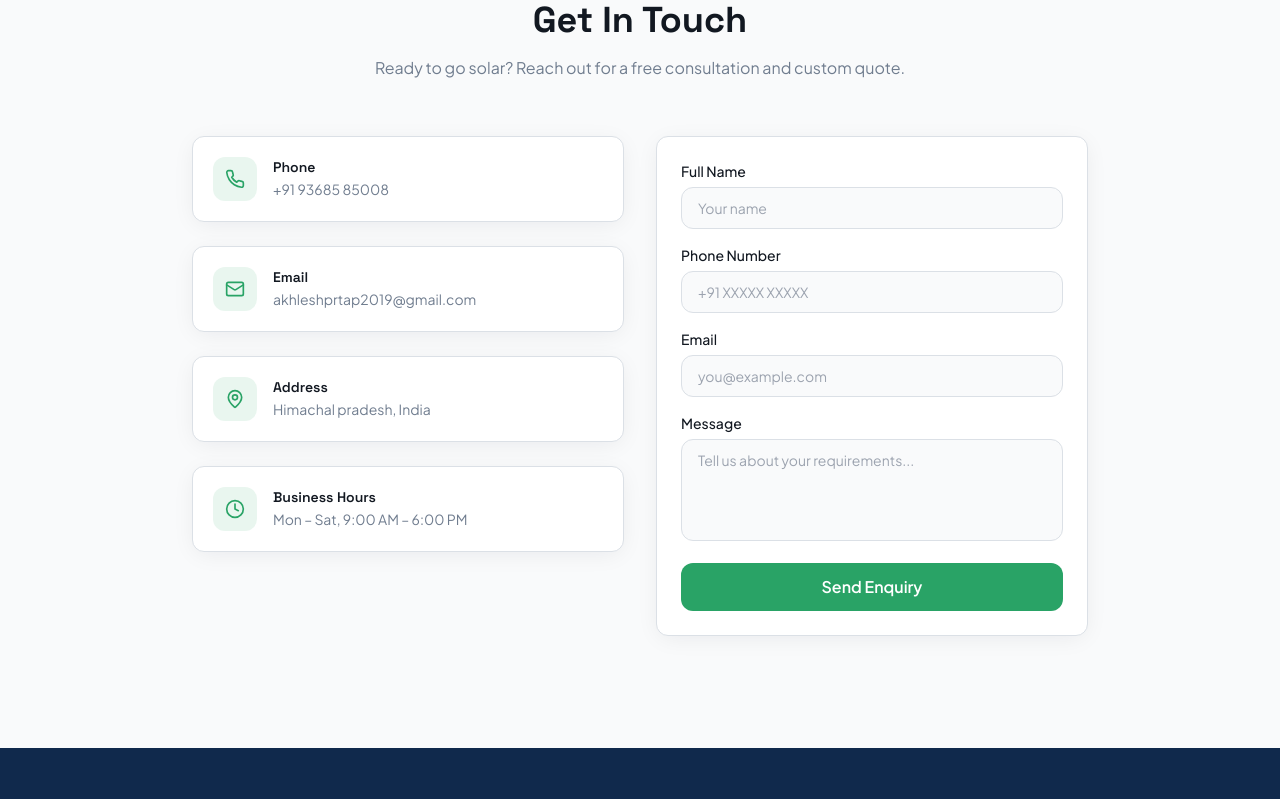
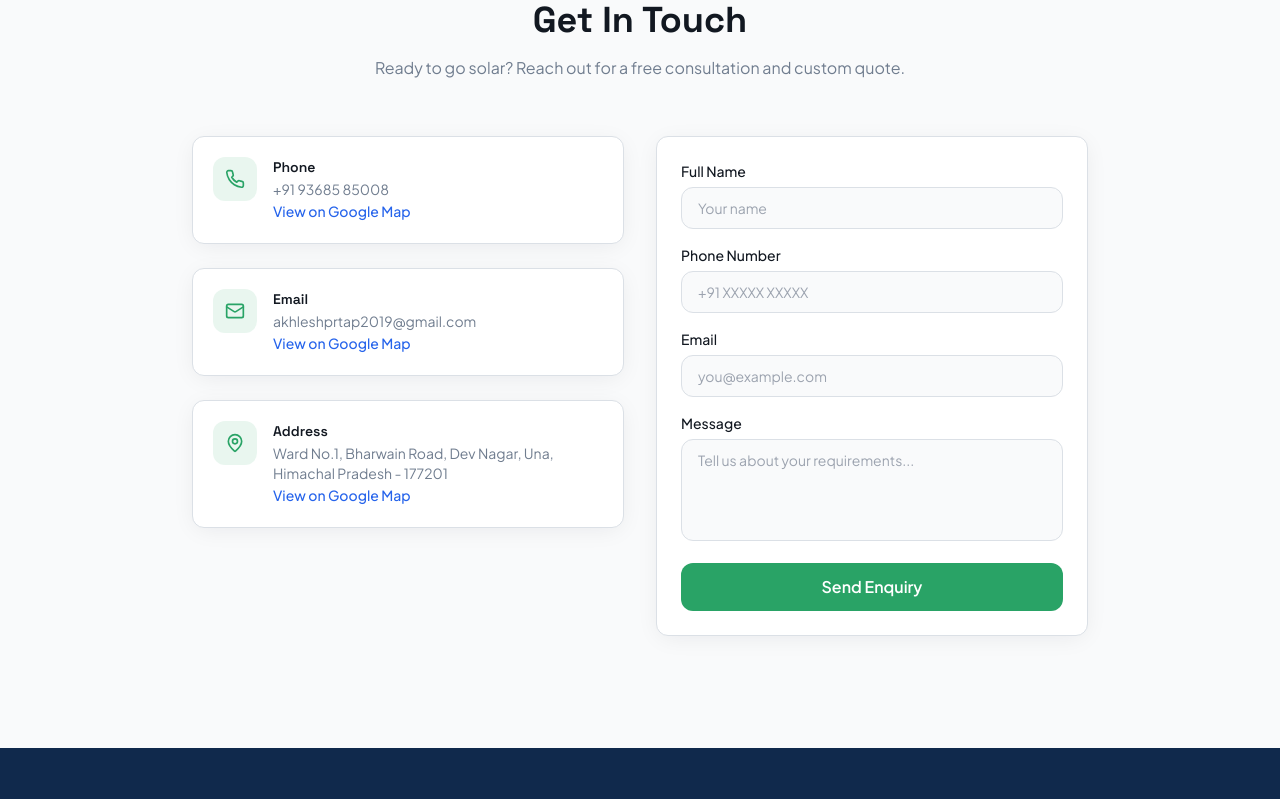
Before and after one commit to manish-info/induspropower-main, a React (Vite) app: page / in a window 1280 px wide. Shown: the part 3820-4619 px from the top of the page. Built offline with nearby package versions, Linux system fonts and the light colour scheme; the HTML template or start-up script is replaced by a standard one.

Commit message:
update company address

```diff
--- a/src/components/ContactSection.tsx
+++ b/src/components/ContactSection.tsx
@@ -60,8 +60,13 @@ ${formData.message}
             {[
               { icon: Phone, title: "Phone", detail: "+91 93685 85008", href: "tel:+919368585008" },
               { icon: Mail, title: "Email", detail: "akhleshprtap2019@gmail.com", href: "mailto:akhleshprtap2019@gmail.com" },
-              { icon: MapPin, title: "Address", detail: " Himachal pradesh, India", href: "#" },
-              { icon: Clock, title: "Business Hours", detail: "Mon – Sat, 9:00 AM – 6:00 PM", href: "#" },
+              {
+  icon: MapPin,
+  title: "Address",
+  detail: "Ward No.1, Bharwain Road, Dev Nagar, Una, Himachal Pradesh - 177201",
+  href: "https://www.google.com/maps/search/?api=1&query=Dev+Nagar+Una+Himachal+Pradesh+177201"
+},
+
             ].map(({ icon: Icon, title, detail, href }) => (
               <a
                 key={title}
@@ -74,6 +79,9 @@ ${formData.message}
                 <div>
                   <h3 className="font-heading font-semibold text-foreground text-sm">{title}</h3>
                   <p className="text-muted-foreground text-sm mt-0.5">{detail}</p>
+                  <a href={href} target="_blank" className="text-blue-600 text-sm font-medium">
+  View on Google Map
+</a>
                 </div>
               </a>
             ))}
```
